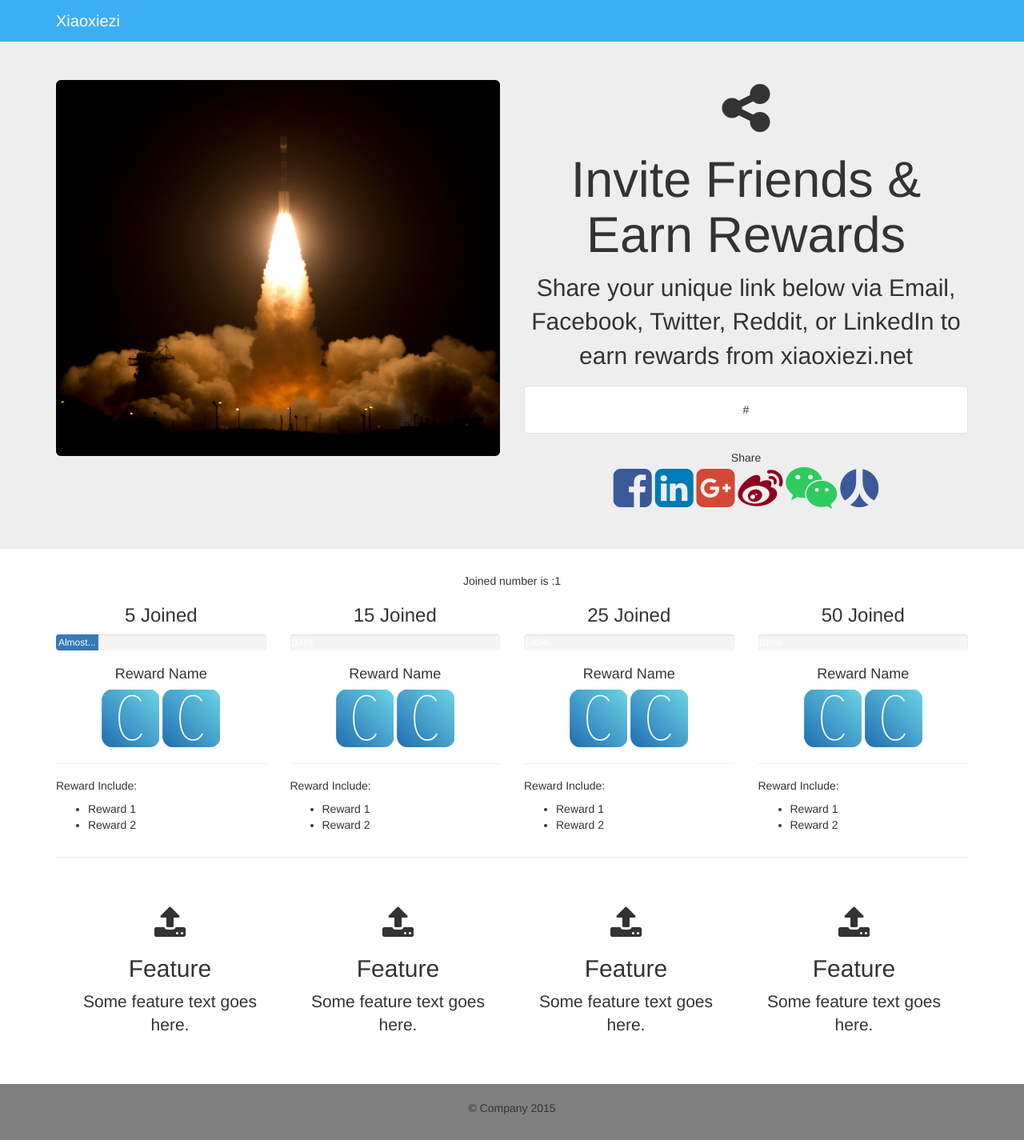
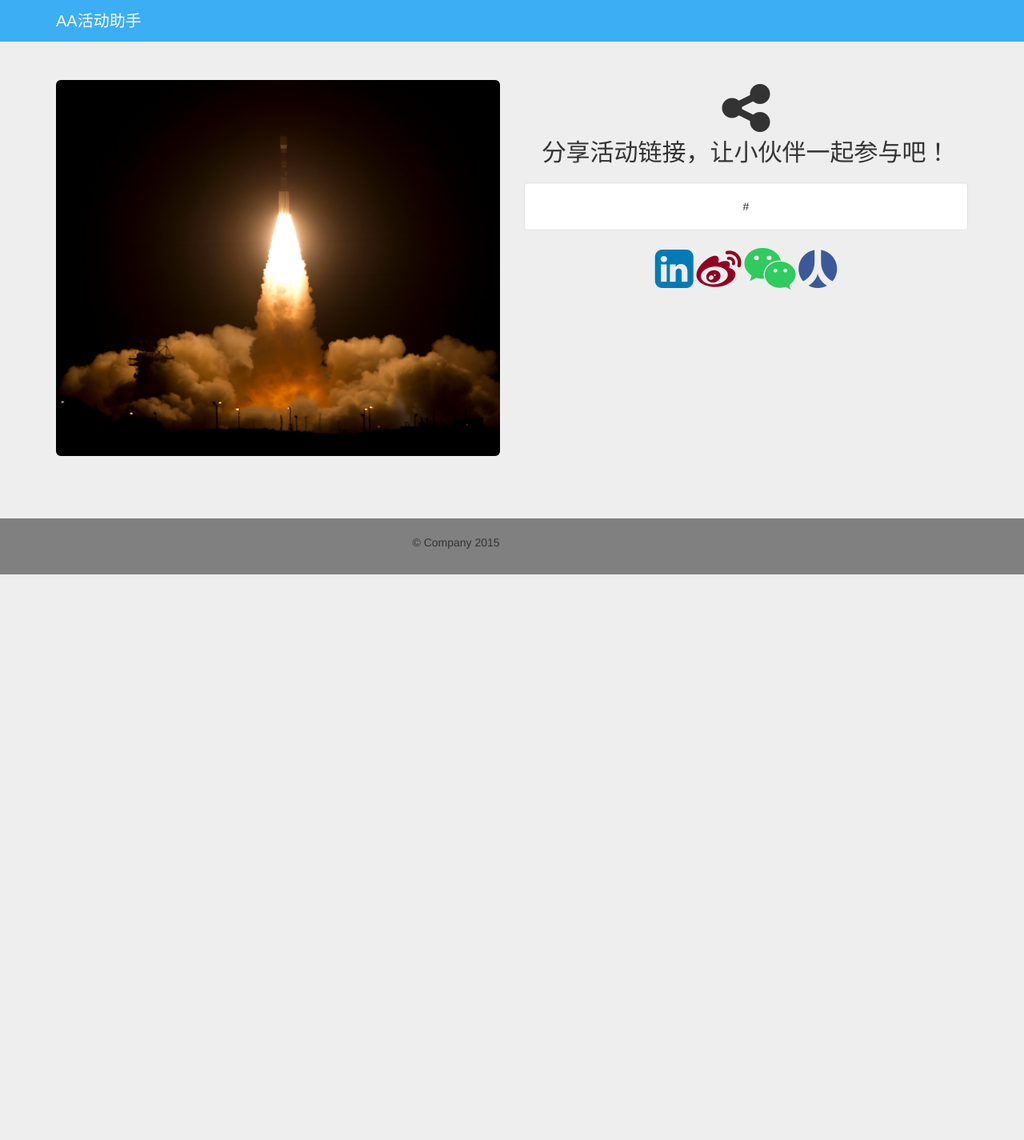
Before and after one commit to danielzengqx/django_youtube, a Django app: template templates/share_huodong.html in a window 1280 px wide. Shown: the whole page at 80% size. After the commit the page ends 718 px from the top, so only its background shows below. Run offline with Django 3.2, Linux system fonts and the light colour scheme; the template is opened without the code that fills it: most values are stand-ins (such as "Sample title", 1, 10 or a date in 2020); some libraries are stand-ins or nearby versions.

Commit message:
update tempaltes

```diff
--- a/templates/base.html
+++ b/templates/base.html
@@ -12,7 +12,7 @@
     <meta name="author" content="">
     <link rel="icon" href="">
 
-    <title>Xiaoxiezi</title>
+    <title>分享活动</title>
 
     <!-- Bootstrap core CSS -->
     <link href="{% static 'css/bootstrap.min.css' %}" rel="stylesheet">
@@ -89,16 +89,16 @@
 	{% endblock %}
 
   <div class="row" style="background-color:grey; ">
-      <div class="container" style="text-align:center; padding:20px;">
+      <div class="container" style="text-align:center; padding:20px; bottom: 0; margin:0;">
         <footer>
           <p>&copy; Company 2015</p>
         </footer>
-      </div> <!-- /container -->
+      </div>  <!-- container  -->
   </div>
 
 
     <!-- Bootstrap core JavaScript
-    ================================================== -->
+    ==================================================
     <!-- Placed at the end of the document so the pages load faster -->
     <!-- <script src="https://ajax.googleapis.com/ajax/libs/jquery/1.11.2/jquery.min.js"></script> -->
     <!-- <script src="http://getbootstrap.com/dist/js/bootstrap.min.js"></script> -->
--- a/templates/navbar.html
+++ b/templates/navbar.html
@@ -1,7 +1,7 @@
 <nav class="navbar navbar-inverse">
       <div class="container">
         <div class="navbar-header">
-          <a class="navbar-brand">Xiaoxiezi</a>
+          <a class="navbar-brand">AA活动助手</a>
         </div>
 
       </div>
--- a/templates/share_huodong.html
+++ b/templates/share_huodong.html
@@ -71,6 +71,10 @@ if ($signUpCount == 0){
 	.featured-row{
 		border:none;
 	}
+	body{
+		background-color: #eee;
+
+	}
 </style>
 {% endblock %}
 
@@ -83,19 +87,18 @@ if ($signUpCount == 0){
       <div class="row">
         <div class="col-md-6 pull-right" style="text-align:center;">
         	<i class="fa fa-share-alt fa-5x"></i>
-          	<h1>Invite Friends &amp; <br/> Earn Rewards</h1><!--Daniel:  Seems the & and &amp; has the same effect on the website-->
-          	<p>Share your unique link below via Email, Facebook, Twitter, Reddit, or
-          	LinkedIn to earn rewards from xiaoxiezi.net</p>
+          	<!-- <h1>分享以下活动链接，让小伙伴参加你的活动吧！</h1> --><!--Daniel:  Seems the & and &amp; has the same effect on the website-->
+          	<p>分享活动链接，让小伙伴一起参与吧！</p>
           	<div class="well" style="background-color:white;">{{ ref_url }} </div>
-	      	Share<br/>
-	    <a href="https://www.facebook.com/sharer/sharer.php?u={{ ref_url }}url" target="_blank">
+	      	<!-- Share<br/> -->
+<!-- 	    <a href="https://www.facebook.com/sharer/sharer.php?u={{ ref_url }}url" target="_blank">
 			<i class="fa fa-facebook-square fa-4x" style="color:#3b5998"></i>
-		</a>
+		</a> -->
 		<a href="https://www.linkedin.com/shareArticle?mini=true&url={{ ref_url }}&title=Share%20the%20link%20for%20your%20friends%20to%20%20join%20us.&summary=Share%20your%20unique%20link%20below%20via%20Email%2C%20Facebook%2C%20Twitter%2C%20Reddit%2C%20or%20LinkedIn%20to%20earn%20rewards%20from%20xiaoxiezi.net&source={{ ref_url }}" target="_blank">
         <i class="fa fa-linkedin-square fa-4x" style="color:#007bb6;"></i>
        	</a>
-		  <i class="fa fa-google-plus-square fa-4x" style="color:#D34836;"></i>
-		            <i class="fa fa-weibo fa-4x" style="color:#900020;"></i>
+		  <!-- <i class="fa fa-google-plus-square fa-4x" style="color:#D34836;"></i>	 -->
+		  <i class="fa fa-weibo fa-4x" style="color:#900020;"></i>
           <i class="fa fa-weixin fa-4x" style="color:#30CB5F;"></i>
           <i class="fa fa-renren fa-4x" style="color:#3b5998"></i>
         </div>
@@ -108,124 +111,4 @@ if ($signUpCount == 0){
       </div>
     </div>
 
-<div class='container'  style="text-align:center;">
-
-Joined number is :{{ count }} <br/>
-
-<div class="row">
-	<div class="col-sm-3">
-		<h3>5 Joined</h3>
-		<div class="progress">
-		  <div class="progress-bar" id="count5"  role="progressbar" aria-valuenow="0" aria-valuemin="0" aria-valuemax="100" style="width: 0%;">
-		    10%
-		  </div>
-		</div>
-		<h4>Reward Name</h4>
-		<img src="{% static 'img/apple-touch-icon-72-precomposed.png' %}">
-		<img src="{% static 'img/apple-touch-icon-72-precomposed.png' %}">
-		<hr/>
-		<span style="text-align:left; !important">
-		<h5>Reward Include:</h5>
-		<ul>
-			<li>Reward 1</li>
-			<li>Reward 2</li>
-		</ul>
-		</span>
-	</div>
-
-	<div class="col-sm-3">
-		<h3>15 Joined</h3>
-		<div class="progress">
-		  <div class="progress-bar" id="count15" role="progressbar" aria-valuenow="0" aria-valuemin="0" aria-valuemax="100" style="width: 0%;">
-		    100%
-		  </div>
-		</div>
-		<h4>Reward Name</h4>
-		<img src="{% static 'img/apple-touch-icon-72-precomposed.png' %}">
-		<img src="{% static 'img/apple-touch-icon-72-precomposed.png' %}">
-		<hr/>
-		<span style="text-align:left; !important">
-		<h5>Reward Include:</h5>
-		<ul>
-			<li>Reward 1</li>
-			<li>Reward 2</li>
-		</ul>
-		</span>
-	</div>
-
-	<div class="col-sm-3">
-		<h3>25 Joined</h3>
-		<div class="progress">
-		  <div class="progress-bar" id="count25" role="progressbar" aria-valuenow="0" aria-valuemin="0" aria-valuemax="100" style="width: 0%;">
-		    100%
-		  </div>
-		</div>
-		<h4>Reward Name</h4>
-		<img src="{% static 'img/apple-touch-icon-72-precomposed.png' %}">
-		<img src="{% static 'img/apple-touch-icon-72-precomposed.png' %}">
-		<hr/>
-		<span style="text-align:left; !important">
-		<h5>Reward Include:</h5>
-		<ul>
-			<li>Reward 1</li>
-			<li>Reward 2</li>
-		</ul>
-		</span>
-	</div>
-
-	<div class="col-sm-3">
-		<h3>50 Joined</h3>
-		<div class="progress">
-		  <div class="progress-bar" id="count50" role="progressbar" aria-valuenow="0" aria-valuemin="0" aria-valuemax="100" style="width: 0%;">
-		    100%
-		  </div>
-		</div>
-		<h4>Reward Name</h4>
-		<img src="{% static 'img/apple-touch-icon-72-precomposed.png' %}">
-		<img src="{% static 'img/apple-touch-icon-72-precomposed.png' %}">
-		<hr/>
-		<span style="text-align:left; !important">
-		<h5>Reward Include:</h5>
-		<ul>
-			<li>Reward 1</li>
-			<li>Reward 2</li>
-		</ul>
-		</span>
-
-	</div>
-</div>
-<hr/>
-<div class='row featured-row'>
-  <!--<div class="container"> -->
-  <div class="col-sm-12">
-    <div class="col-sm-3">
-      <i class="fa fa-upload fa-3x"></i>
-      <h2>Feature</h2>
-      <p class="lead">
-        Some feature text goes here.
-      </p>
-    </div>
-    <div class="col-sm-3">
-      <i class="fa fa-upload fa-3x"></i>
-      <h2>Feature</h2>
-      <p class="lead">
-        Some feature text goes here.</p>
-    </div>
-    <div class="col-sm-3">
-      <i class="fa fa-upload fa-3x"></i>
-      <h2>Feature</h2>
-      <p class="lead">
-        Some feature text goes here.</p>
-    </div>
-    <div class="col-sm-3">
-      <i class="fa fa-upload fa-3x"></i>
-      <h2>Feature</h2>
-      <p class="lead">
-        Some feature text goes here.</p>
-    </div>
-  </div>
-</div>
-
-
-</div>
 {% endblock %}
```
